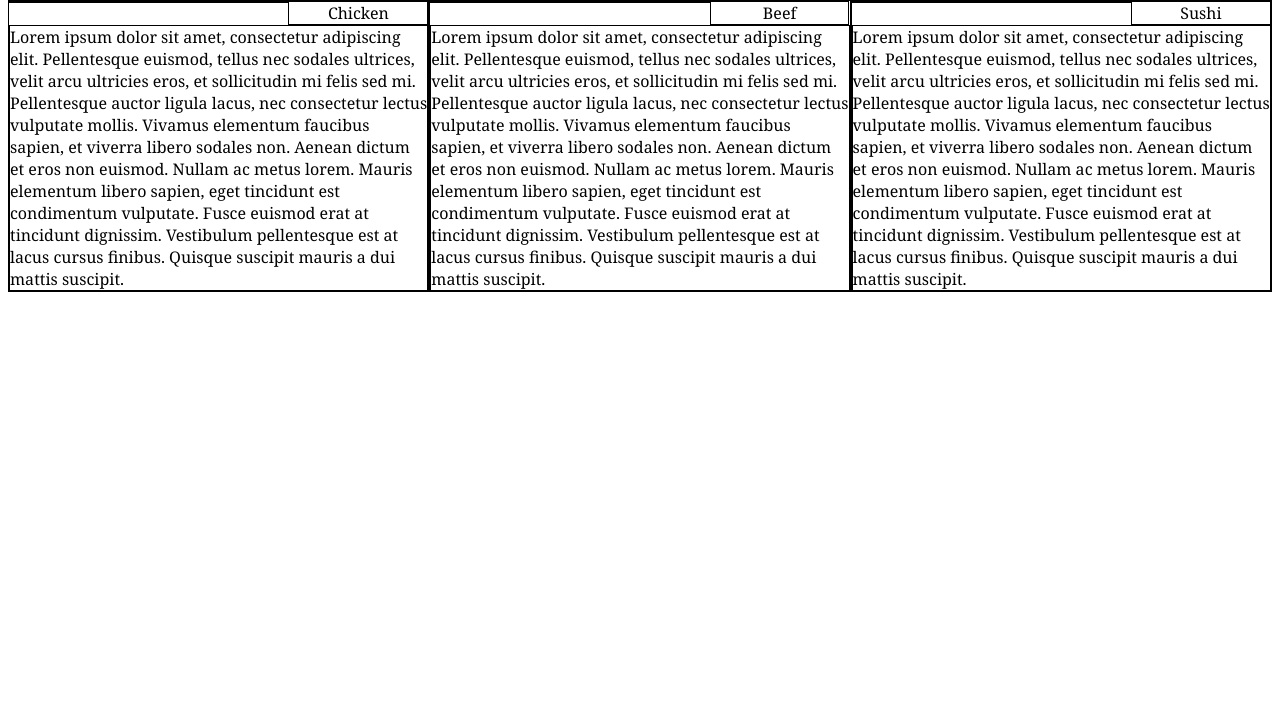
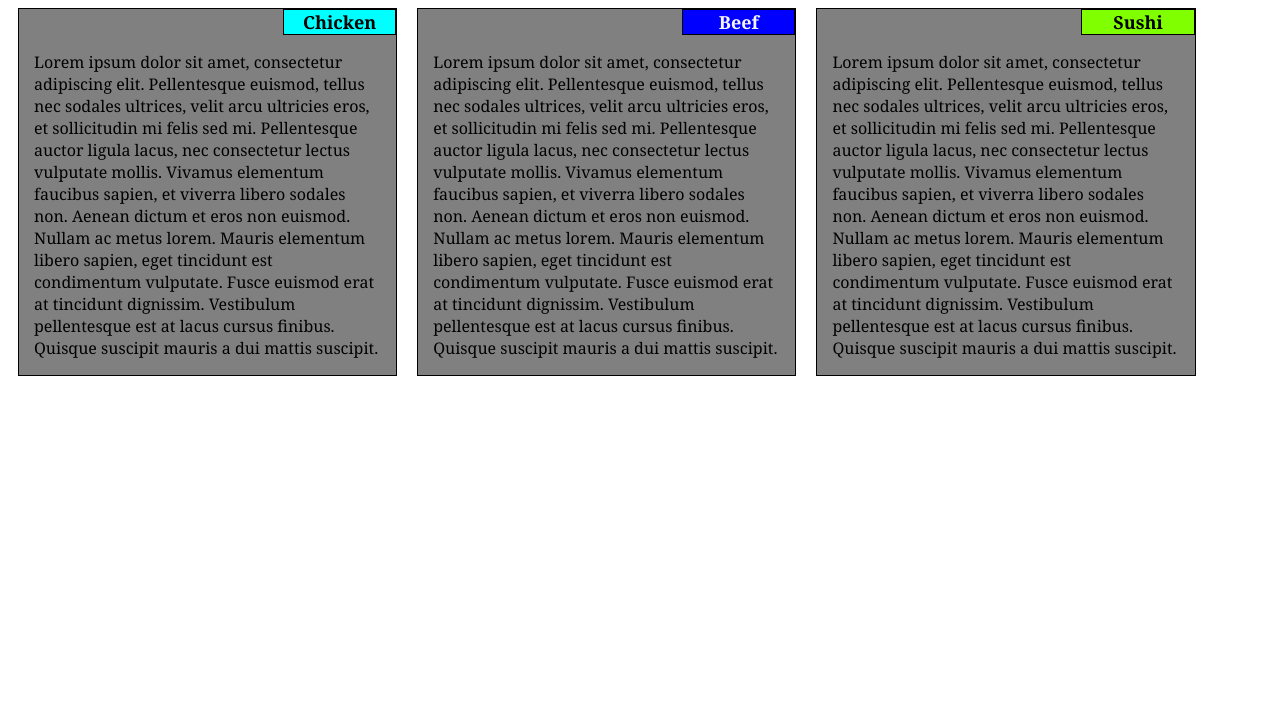
Before and after one commit to ricardotineot/mod2-solution, a plain HTML site: page index.html in a window 1280 px wide. Shown: the part 89-800 px from the top of the page. Drawn offline with Linux system fonts and the light colour scheme.

Commit message:
Segundo avance

```diff
--- a/css/styles.css
+++ b/css/styles.css
@@ -8,17 +8,10 @@
   }
 
   p {
-    border: 1px solid black;
-    background-color: #A52A2A;
-    width: 90%;
-    height: 150px;
-    margin-right: auto;
-    margin-left: auto;
-    font-family: Helvetica;
-    color: white;
+    margin-right: 15px;
+    margin-left: 15px;
   }
 
-  /* Simple Responsive Framework. */
   .row {
     width: 100%;
   }
@@ -34,11 +27,38 @@
     border: 1px;
   }
 
+  .margencajas{
+    margin:10px;
+    background-color: gray;
+  }
+  .flotaderecha {
+    float:right !important;
+  }
+
+  .bk1 {
+    background-color: aqua;
+    color: black;
+    font-size: large;
+    font-weight: bold;
+  }
+  .bk2 {
+    background-color: blue;
+    color:whitesmoke;
+    font-size: large;
+    font-weight: bold;
+  }
+  .bk3{
+    background-color: chartreuse;
+    color: black;
+    font-size: large;
+    font-weight: bold;
+  }
+
+
   /********** Desktop **********/
   @media (min-width: 992px) {
     .col-lg-1, .col-lg-2, .col-lg-3, .col-lg-4, .col-lg-5, .col-lg-6, .col-lg-7, .col-lg-8, .col-lg-9, .col-lg-10, .col-lg-11, .col-lg-12 {
       float: left;
-      border: 1px solid;
     }
     .col-lg-1 {
       width: 8.33%;
@@ -50,7 +70,7 @@
       width: 25%;
     }
     .col-lg-4 {
-      width: 33.33%;
+      width: 30%;
     }
     .col-lg-5 {
       width: 41.66%;
@@ -82,7 +102,6 @@
   @media (min-width: 768px) and (max-width: 991px) {
     .col-md-1, .col-md-2, .col-md-3, .col-md-4, .col-md-5, .col-md-6, .col-md-7, .col-md-8, .col-md-9, .col-md-10, .col-md-11, .col-md-12 {
       float: left;
-      border: 1px solid green;
     }
     .col-md-1 {
       width: 8.33%;
@@ -94,13 +113,13 @@
       width: 25%;
     }
     .col-md-4 {
-      width: 33.33%;
+      width: 30%;
     }
     .col-md-5 {
       width: 41.66%;
     }
     .col-md-6 {
-      width: 50%;
+      width: 45%;
     }
     .col-md-7 {
       width: 58.33%;
@@ -118,7 +137,7 @@
       width: 91.66%;
     }
     .col-md-12 {
-      width: 100%;
+      width: 92%;
     }
   }
 
@@ -126,7 +145,6 @@
   @media (max-width: 767px) {
     .col-sm-1, .col-sm-2, .col-sm-3, .col-sm-4, .col-sm-5, .col-sm-6, .col-sm-7, .col-sm-8, .col-sm-9, .col-sm-10, .col-sm-11, .col-sm-12 {
       float: left;
-      border: 1px solid green;
     }
     .col-sm-1 {
       width: 8.33%;
@@ -162,6 +180,6 @@
       width: 91.66%;
     }
     .col-sm-12 {
-      width: 100%;
+      width: 92%;
     }
   }
--- a/index.html
+++ b/index.html
@@ -16,46 +16,44 @@
         </div>
 
         <div class="row">
-            <div class="col-lg-4 col-md-6 col-sm-12">
+            <div class="col-lg-4 col-md-6 col-sm-12 bordenegro margencajas">
                 <div class="row">
-                    <div class="col-lg-4 col-md-4 col-sm-4 sinborde"></div>
-                    <div class="col-lg-4 col-md-4 col-sm-4 sinborde"></div>
-                    <div class="col-lg-4 col-md-4 col-sm-4  bordenegro title">Chicken</div>
 
+                    <div class="col-lg-4 col-md-4 col-sm-4  flotaderecha bordenegro title bk1">Chicken</div>
                 </div>
                 <div class="row">
                     <div class="col-lg-12  ">
-                        Lorem ipsum dolor sit amet, consectetur adipiscing elit. Pellentesque euismod, tellus nec sodales ultrices, velit arcu ultricies eros, et sollicitudin mi felis sed mi. Pellentesque auctor ligula lacus, nec consectetur lectus vulputate mollis. Vivamus elementum faucibus sapien, et viverra libero sodales non. Aenean dictum et eros non euismod. Nullam ac metus lorem. Mauris elementum libero sapien, eget tincidunt est condimentum vulputate. Fusce euismod erat at tincidunt dignissim. Vestibulum pellentesque est at lacus cursus finibus. Quisque suscipit mauris a dui mattis suscipit.
+                        <p>Lorem ipsum dolor sit amet, consectetur adipiscing elit. Pellentesque euismod, tellus nec sodales ultrices, velit arcu ultricies eros, et sollicitudin mi felis sed mi. Pellentesque auctor ligula lacus, nec consectetur lectus vulputate mollis. Vivamus elementum faucibus sapien, et viverra libero sodales non. Aenean dictum et eros non euismod. Nullam ac metus lorem. Mauris elementum libero sapien, eget tincidunt est condimentum vulputate. Fusce euismod erat at tincidunt dignissim. Vestibulum pellentesque est at lacus cursus finibus. Quisque suscipit mauris a dui mattis suscipit.
+                        </p>
                     </div>
                 </div>
             </div>
 
-            <div class="col-lg-4 col-md-6 col-sm-12">
+            <div class="col-lg-4 col-md-6 col-sm-12 bordenegro margencajas">
 
-                <div class="row">
-                    <div class="col-lg-4 col-md-4 col-sm-4"></div>
-                    <div class="col-lg-4 col-md-4 col-sm-4"></div>
-                    <div class="col-lg-4 col-md-4 col-sm-4 title">Beef</div>
+                <div class="row ">
+                    <div class="col-lg-4 col-md-4 col-sm-4 flotaderecha bordenegro title bk2">Beef</div>
 
                 </div>
                 <div class="row">
                     <div class="col-lg-12">
-                        Lorem ipsum dolor sit amet, consectetur adipiscing elit. Pellentesque euismod, tellus nec sodales ultrices, velit arcu ultricies eros, et sollicitudin mi felis sed mi. Pellentesque auctor ligula lacus, nec consectetur lectus vulputate mollis. Vivamus elementum faucibus sapien, et viverra libero sodales non. Aenean dictum et eros non euismod. Nullam ac metus lorem. Mauris elementum libero sapien, eget tincidunt est condimentum vulputate. Fusce euismod erat at tincidunt dignissim. Vestibulum pellentesque est at lacus cursus finibus. Quisque suscipit mauris a dui mattis suscipit.
+                        <p>Lorem ipsum dolor sit amet, consectetur adipiscing elit. Pellentesque euismod, tellus nec sodales ultrices, velit arcu ultricies eros, et sollicitudin mi felis sed mi. Pellentesque auctor ligula lacus, nec consectetur lectus vulputate mollis. Vivamus elementum faucibus sapien, et viverra libero sodales non. Aenean dictum et eros non euismod. Nullam ac metus lorem. Mauris elementum libero sapien, eget tincidunt est condimentum vulputate. Fusce euismod erat at tincidunt dignissim. Vestibulum pellentesque est at lacus cursus finibus. Quisque suscipit mauris a dui mattis suscipit.
+                        </p>
                     </div>
                 </div>
             </div>
 
-            <div class="col-lg-4 col-md-12 col-sm-12">
+            <div class="col-lg-4 col-md-12 col-sm-12 bordenegro margencajas">
 
                 <div class="row">
-                    <div class="col-lg-4 col-md-4 col-sm-4"></div>
-                    <div class="col-lg-4 col-md-4 col-sm-4"></div>
-                    <div class="col-lg-4 col-md-4 col-sm-4 title">Sushi</div>
+
+                    <div class="col-lg-4 col-md-4 col-sm-4 flotaderecha bordenegro title bk3">Sushi</div>
 
                 </div>
                 <div class="row">
                     <div class="col-lg-12">
-                        Lorem ipsum dolor sit amet, consectetur adipiscing elit. Pellentesque euismod, tellus nec sodales ultrices, velit arcu ultricies eros, et sollicitudin mi felis sed mi. Pellentesque auctor ligula lacus, nec consectetur lectus vulputate mollis. Vivamus elementum faucibus sapien, et viverra libero sodales non. Aenean dictum et eros non euismod. Nullam ac metus lorem. Mauris elementum libero sapien, eget tincidunt est condimentum vulputate. Fusce euismod erat at tincidunt dignissim. Vestibulum pellentesque est at lacus cursus finibus. Quisque suscipit mauris a dui mattis suscipit.
+                        <p>Lorem ipsum dolor sit amet, consectetur adipiscing elit. Pellentesque euismod, tellus nec sodales ultrices, velit arcu ultricies eros, et sollicitudin mi felis sed mi. Pellentesque auctor ligula lacus, nec consectetur lectus vulputate mollis. Vivamus elementum faucibus sapien, et viverra libero sodales non. Aenean dictum et eros non euismod. Nullam ac metus lorem. Mauris elementum libero sapien, eget tincidunt est condimentum vulputate. Fusce euismod erat at tincidunt dignissim. Vestibulum pellentesque est at lacus cursus finibus. Quisque suscipit mauris a dui mattis suscipit.
+                        </p>
                     </div>
                 </div>
             </div>
```
